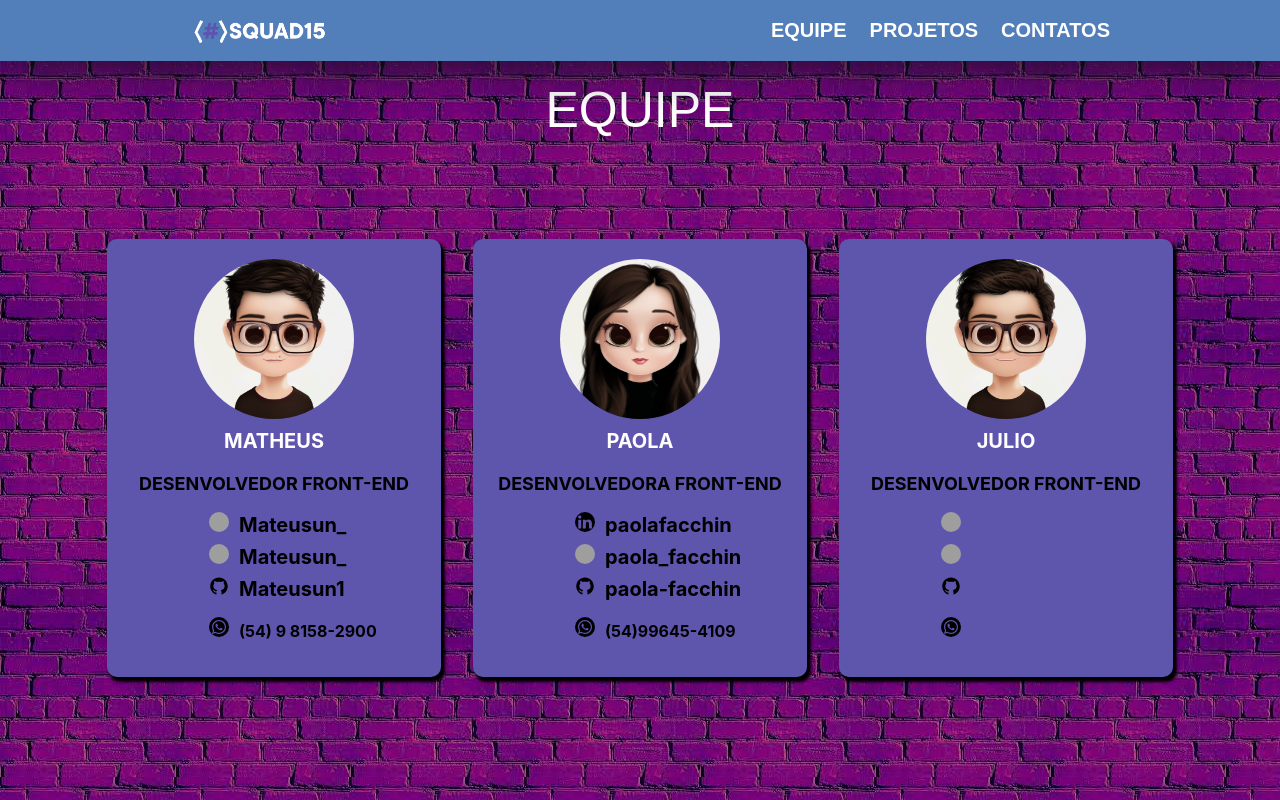
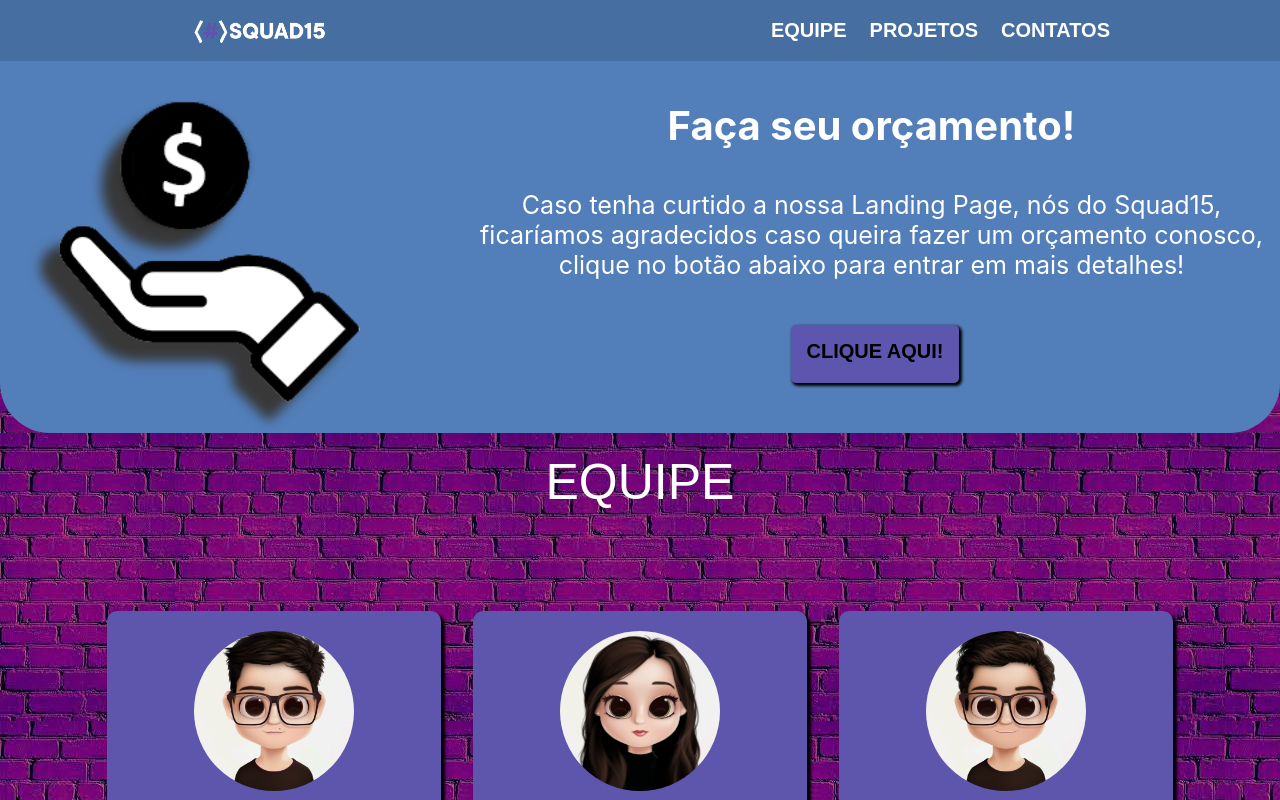
Before and after one commit to Mateusun1/ProjetoteuFuturoReact, a React (Create React App) app in the folder projeto/: page / in a window 1280 px wide. Shown: the top 800 px of the page. Built offline with nearby package versions, Linux system fonts and the light colour scheme; grey boxes are pictures that could not be loaded.

Commit message:
Projeto Orçamentos em sua fase final

```diff
--- a/projeto/src/componentes/Formulario/Formulario.css
+++ b/projeto/src/componentes/Formulario/Formulario.css
@@ -59,9 +59,7 @@ input, textarea{
     background: #5e55ae;
     transform: scale(1.1);
 }
-.Centralizar{
-    display: flex;
-}
+
 .BackgroundFormularioFooter{
     background:#527FBA;
     border-radius: 3rem;
--- a/projeto/src/componentes/Header/Header.css
+++ b/projeto/src/componentes/Header/Header.css
@@ -1,8 +1,6 @@
 .Header{
-    background: #527FBA;
-    position: sticky;
+    background: #476ea1;
     top: 0;
-    box-shadow: 0px 0px 50px rgb(24, 22, 22);
 }
 .logo{
     align-items: center;
--- a/projeto/src/componentes/Orçamento/Orçamentos.css
+++ b/projeto/src/componentes/Orçamento/Orçamentos.css
@@ -1,3 +1,69 @@
-.null{
-    display: none;
+.orçamento{
+    background-color: #527FBA;
+    border-radius: 0px 0px 50px 50px;
+    padding-bottom: 2rem;
 }
+
+.backgroundOrçamento{
+    display: flex;
+    justify-content: space-between;
+    text-align: center;
+}
+
+.luvaEMoeda{
+    display: inline-block;
+    text-align: left;
+    margin: 50px 0px 10px 50px;
+}
+.Mão{
+    margin: 40px 60px 0 60px;
+    width: 300px;
+    height: 300px;
+    filter: drop-shadow(-19px 19px 6px #383838);
+}
+
+.sobreOrçamento .botao{
+    justify-content: left;
+    display: inline-block;
+    text-align: left;
+    align-items: left;
+}
+
+.tituloOrçamento{
+    font-size: 40px;
+    font-weight: bold;
+    color: white;
+    text-align: center;
+    padding-left: 5%;
+}
+
+.fraseOrçamento{
+    display: block;
+    color: white;
+    font-size: 25px;
+    padding-left: 5%;
+    margin: 5px;
+    text-align: center;
+}
+
+.botaoOrçamento{
+    margin: 40px 0px 0px 50px;
+    display: inline-block;
+    padding: 15px 15px 20px 15px;
+    border-radius: 5px;
+    font-weight: bold;
+    border-style: double;
+    background-color: #5e55ae;
+    color: black;
+    cursor: pointer;
+    transition: 0.5s all;
+    border: none;
+    box-shadow:2px 2px 3px 1px black;
+    text-transform: uppercase;
+    font-size: 20px;
+}
+button:hover{
+    color: white;
+    background: #37326b;
+    transform: scale(1.1);
+}
--- a/projeto/src/componentes/Orçamento/Orçamentos.jsx
+++ b/projeto/src/componentes/Orçamento/Orçamentos.jsx
@@ -1,11 +1,21 @@
 import React, { Component } from "react";
 import "./Orçamentos.css"
+import Luva from "../../assents/img/LuvaEMoeda.svg";
 
 class Orçamento extends Component{
     render(){
         return(
-            <section className="null">
-                <h1>olá</h1>
+            <section className = "orçamento">
+                <div className = "backgroundOrçamento">
+                    <img className="Mão"src={Luva} alt="Imagem de uma luva com moeda"/>
+                    <div className = "sobreOrçamento">
+                        <h1 className= "tituloOrçamento">Faça seu orçamento!</h1>
+                        <p className = "fraseOrçamento">Caso tenha curtido a nossa Landing Page, nós do Squad15, ficaríamos agradecidos caso queira fazer um orçamento conosco, clique no botão abaixo para entrar em mais detalhes!</p>
+                        <div className = "botao">
+                            <button className = "botaoOrçamento">clique aqui!</button>
+                        </div>
+                    </div>
+                </div>
             </section>
         )
     }
--- a/projeto/src/componentes/Projetos/Projetos.jsx
+++ b/projeto/src/componentes/Projetos/Projetos.jsx
@@ -2,9 +2,9 @@ import React, {Component} from "react";
 import Pong from "../../assents/img/Pong.svg"
 import Freeway from "../../assents/img/Freeway.svg"
 import Barbearia from "../../assents/img/BarbeariaAlura.svg"
-import Front from "../../assents/img/Front.svg"
-import Formulário from "../../assents/img/Formulário.svg"
-import Tarefas from "../../assents/img/Tarefas.svg"
+//import Front from "../../assents/img/Front.svg"
+//import Formulário from "../../assents/img/Formulário.svg"
+//import Tarefas from "../../assents/img/Tarefas.svg"
 import "./Projetos.css"
 class Projetos extends Component{
     render(){
@@ -34,7 +34,7 @@ class Projetos extends Component{
                                 <img className="img-esq" src={Barbearia} alt="Imagem do Barbearia"/>
                             </section>
                         </div>
-                        <div class="trabalhos">
+                        {/*<div class="trabalhos">
                             <h2 className="titulo-dir">Front-End</h2>
                             <section className="direita">
                                 <img className="img-dir" src={Front} alt="Imagem do Front-End"/>
@@ -54,7 +54,7 @@ class Projetos extends Component{
                                 <img className="img-dir" src={Tarefas} alt="Imagem das Tarefas"/>
                                 <p className="texto-dir">Bloco de Tarefas feito com React, dando a possibilidade ao usuario de adicionar e apagar notas com categorias que ele mesmo pode colocar.</p>
                             </section>
-                        </div>
+                        </div>*/}
                     </div>
             </section>
         )
```
Also changed, not shown: projeto/src/assents/img/LuvaEMoeda.svg (added).
